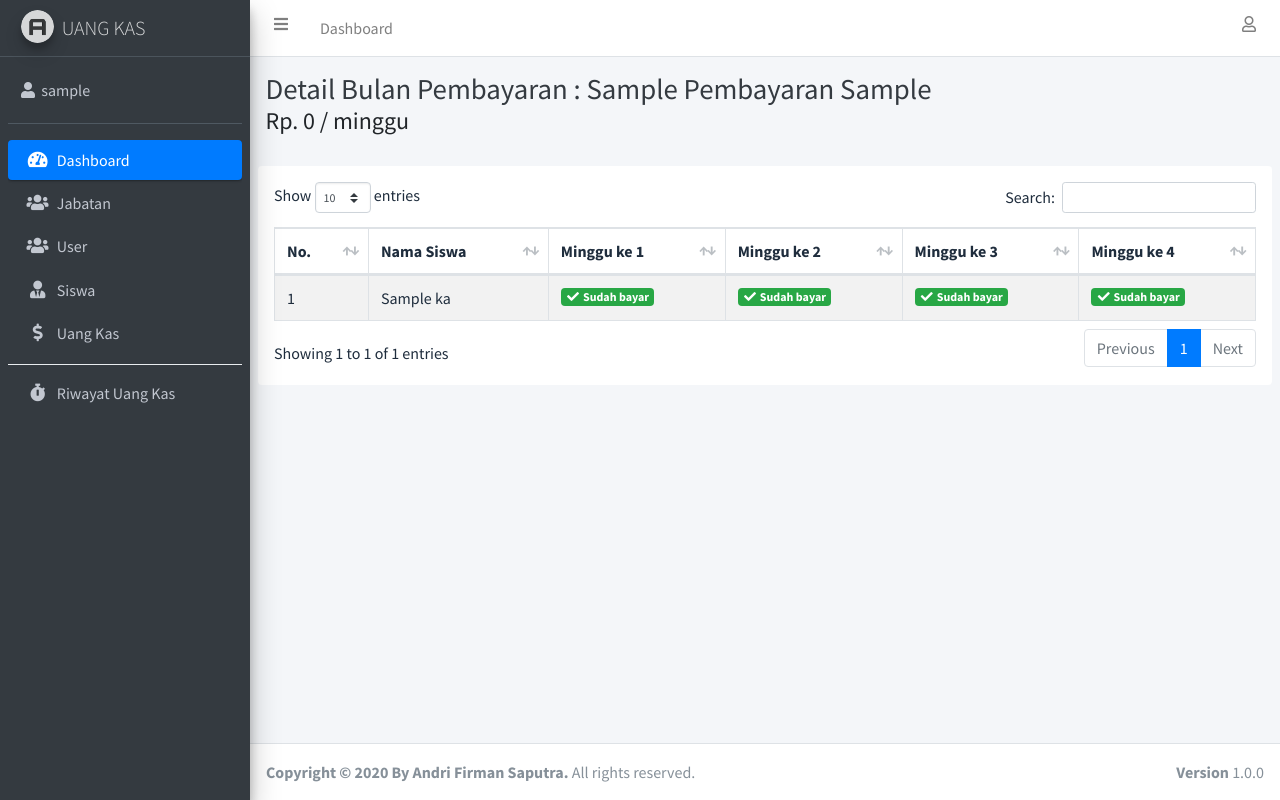
After one commit to hako-975/aplikasi-uang-kas-dengan-php-native, a PHP site: page /detail_bulan_pembayaran.php?id_bulan_pembayaran=1 in a window 1280 px wide. The commit adds this page. Run offline with PHP 8.4, Linux system fonts and the light colour scheme; the visitor is signed in with stand-in values (Sample User, id 1); tables that the repository leaves empty or names only in its code hold one stand-in row (values such as "Sample post").

Commit message:
modified:   connection.php 	new file:   detail_bulan_pembayaran.php 	new file:   hapus_bulan_pembayaran.php 	modified:   include/sidebar.php 	new file:   riwayat.php 	modified:   siswa.php 	new file:   uang_kas.php

```diff
--- a/connection.php
+++ b/connection.php
@@ -2,6 +2,8 @@
 	include 'include/js.php';
 
 	session_start();
+
+	date_default_timezone_set("Asia/Jakarta");
 
 	$host		= "localhost";
 	$username	= "root";
@@ -180,3 +182,84 @@ function editSiswa($data) {
 	$query = mysqli_query($conn, "UPDATE siswa SET nama_siswa = '$nama_siswa', jenis_kelamin = '$jenis_kelamin', no_telepon = '$no_telepon', email = '$email' WHERE id_siswa = '$id_siswa'");
   	return mysqli_affected_rows($conn);
 }
+
+function addBulanPembayaran($data) {
+	global $conn;
+	$nama_bulan = htmlspecialchars($data['nama_bulan']);
+	$tahun = htmlspecialchars($data['tahun']);
+	$pembayaran_perminggu = htmlspecialchars($data['pembayaran_perminggu']);
+	// check the month has been used or NOT
+	$check_bulan = mysqli_query($conn, "SELECT * FROM bulan_pembayaran WHERE nama_bulan = '$nama_bulan' AND tahun = '$tahun'");
+	if (mysqli_fetch_assoc($check_bulan)) {
+		setAlert("Failed to added " . ucwords($nama_bulan) . "!", "Because the " . ucwords($nama_bulan) . " has been used!", "error");
+     	return header("Location: uang_kas.php");
+	} else {
+		$query = mysqli_query($conn, "INSERT INTO bulan_pembayaran VALUES ('', '$nama_bulan', '$tahun', '$pembayaran_perminggu')");
+		$id_bulan_pembayaran = mysqli_insert_id($conn);
+
+		$dataSiswa = mysqli_query($conn, "SELECT * FROM siswa");
+		$siswa = "INSERT INTO uang_kas (id_siswa, id_bulan_pembayaran, minggu_ke_1, minggu_ke_2, minggu_ke_3, minggu_ke_4) VALUES ";
+		foreach ($dataSiswa as $ds) {
+		 	$siswa .= "('{$ds['id_siswa']}','{$id_bulan_pembayaran}','','','','')";
+            $siswa .= ",";
+		}
+		$siswa = rtrim($siswa,",");
+		$query_siswa = mysqli_query($conn, $siswa);
+	  	return mysqli_affected_rows($conn);
+	}
+}
+
+function editBulanPembayaran($data) {
+	global $conn;
+	$id_bulan_pembayaran = htmlspecialchars($data['id_bulan_pembayaran']);
+	$nama_bulan = htmlspecialchars($data['nama_bulan']);
+	$tahun = htmlspecialchars($data['tahun']);
+	$pembayaran_perminggu = htmlspecialchars($data['pembayaran_perminggu']);
+	$query = mysqli_query($conn, "UPDATE bulan_pembayaran SET nama_bulan = '$nama_bulan', tahun = '$tahun', pembayaran_perminggu = '$pembayaran_perminggu' WHERE id_bulan_pembayaran = '$id_bulan_pembayaran'");
+  	return mysqli_affected_rows($conn);
+}
+
+function riwayat($id_user, $id_uang_kas, $aksi) {
+	global $conn;
+	$tanggal = time();
+	return mysqli_query($conn, "INSERT INTO riwayat VALUES ('', '$id_user', '$id_uang_kas', '$aksi', '$tanggal')");
+}
+
+function editPembayaranUangKas($data) {
+	global $conn;
+	$id_uang_kas = htmlspecialchars($data['id_uang_kas']);
+	$id_user = $_SESSION['id_user'];
+	if (isset($_POST['minggu_ke_1'])) {
+		$uang_sebelum = htmlspecialchars($data['uang_sebelum']);
+		$minggu_ke_1 = htmlspecialchars($_POST['minggu_ke_1']);
+		$query = mysqli_query($conn, "UPDATE uang_kas SET minggu_ke_1 = '$minggu_ke_1' WHERE id_uang_kas = '$id_uang_kas'");
+  		riwayat($id_user, $id_uang_kas, "telah mengubah pembayaran minggu ke-1 dari Rp. " . number_format($uang_sebelum) . " menjadi Rp. " . number_format($minggu_ke_1));
+  		return mysqli_affected_rows($conn);
+	} elseif (isset($_POST['minggu_ke_2'])) {
+		$uang_sebelum = htmlspecialchars($data['uang_sebelum']);
+		$minggu_ke_2 = htmlspecialchars($_POST['minggu_ke_2']);
+		$query = mysqli_query($conn, "UPDATE uang_kas SET minggu_ke_2 = '$minggu_ke_2' WHERE id_uang_kas = '$id_uang_kas'");
+  		riwayat($id_user, $id_uang_kas, "telah mengubah pembayaran minggu ke-2 dari Rp. " . number_format($uang_sebelum) . " menjadi Rp. " . number_format($minggu_ke_2));
+  		return mysqli_affected_rows($conn);
+	} elseif (isset($_POST['minggu_ke_3'])) {
+		$uang_sebelum = htmlspecialchars($data['uang_sebelum']);
+		$minggu_ke_3 = htmlspecialchars($_POST['minggu_ke_3']);
+		$query = mysqli_query($conn, "UPDATE uang_kas SET minggu_ke_3 = '$minggu_ke_3' WHERE id_uang_kas = '$id_uang_kas'");
+  		riwayat($id_user, $id_uang_kas, "telah mengubah pembayaran minggu ke-3 dari Rp. " . number_format($uang_sebelum) . " menjadi Rp. " . number_format($minggu_ke_3));
+  		return mysqli_affected_rows($conn);
+	} elseif (isset($_POST['minggu_ke_4'])) {
+		$uang_sebelum = htmlspecialchars($data['uang_sebelum']);
+		$minggu_ke_4 = htmlspecialchars($_POST['minggu_ke_4']);
+		$query = mysqli_query($conn, "UPDATE uang_kas SET minggu_ke_4 = '$minggu_ke_4' WHERE id_uang_kas = '$id_uang_kas'");
+  		riwayat($id_user, $id_uang_kas, "telah mengubah pembayaran minggu ke-4 dari Rp. " . number_format($uang_sebelum) . " menjadi Rp. " . number_format($minggu_ke_4));
+  		return mysqli_affected_rows($conn);
+	}
+}
+
+function deleteBulanPembayaran($id) {
+	global $conn;
+	if (checkJabatan() == true) {
+		$query = mysqli_query($conn, "DELETE FROM bulan_pembayaran WHERE id_bulan_pembayaran = '$id'");
+	  	return mysqli_affected_rows($conn);
+	}
+}
--- /dev/null
+++ b/detail_bulan_pembayaran.php
@@ -0,0 +1,225 @@
+<?php
+  require 'connection.php';
+  checkLogin();
+  $id_bulan_pembayaran = $_GET['id_bulan_pembayaran'];
+  $detail_bulan_pembayaran = mysqli_fetch_assoc(mysqli_query($conn, "SELECT * FROM bulan_pembayaran WHERE id_bulan_pembayaran = '$id_bulan_pembayaran'"));
+  $siswa = mysqli_query($conn, "SELECT * FROM siswa ORDER BY nama_siswa ASC");
+  $uang_kas = mysqli_query($conn, "SELECT * FROM uang_kas INNER JOIN siswa ON uang_kas.id_siswa = siswa.id_siswa INNER JOIN bulan_pembayaran ON uang_kas.id_bulan_pembayaran = bulan_pembayaran.id_bulan_pembayaran WHERE uang_kas.id_bulan_pembayaran = '$id_bulan_pembayaran' ORDER BY nama_siswa ASC");
+
+  if (isset($_POST['btnEditPembayaranUangKas'])) {
+    if (editPembayaranUangKas($_POST) > 0) {
+      setAlert("Pembayaran has been changed", "Successfully changed", "success");
+      header("Location: detail_bulan_pembayaran.php?id_bulan_pembayaran=$id_bulan_pembayaran");
+    }
+  }
+?>
+
+<!DOCTYPE html>
+<html>
+<head>
+  <?php include 'include/css.php'; ?>
+  <title>Detail Bulan Pembayaran : <?= ucwords($detail_bulan_pembayaran['nama_bulan']); ?> <?= $detail_bulan_pembayaran['tahun']; ?></title>
+</head>
+<body class="hold-transition sidebar-mini layout-fixed">
+<div class="wrapper">
+
+  <?php include 'include/navbar.php'; ?>
+
+  <?php include 'include/sidebar.php'; ?>
+
+  <!-- Content Wrapper. Contains page content -->
+  <div class="content-wrapper">
+    <!-- Content Header (Page header) -->
+    <div class="content-header">
+      <div class="container-fluid">
+        <div class="row mb-2">
+          <div class="col-sm">
+            <h1 class="m-0 text-dark">Detail Bulan Pembayaran : <?= ucwords($detail_bulan_pembayaran['nama_bulan']); ?> <?= $detail_bulan_pembayaran['tahun']; ?></h1>
+            <h4>Rp. <?= number_format($detail_bulan_pembayaran['pembayaran_perminggu']); ?> / minggu</h4>
+          </div><!-- /.col -->
+        </div><!-- /.row -->
+      </div><!-- /.container-fluid -->
+    </div>
+    <!-- /.content-header -->
+
+    <!-- Main content -->
+    <section class="content">
+      <div class="container-fluid bg-white p-3 rounded">
+        <div class="table-responsive">
+          <table class="table table-hover table-striped table-bordered" id="table_id">
+            <thead>
+              <tr>
+                <th>No.</th>
+                <th>Nama Siswa</th>
+                <th>Minggu ke 1</th>
+                <th>Minggu ke 2</th>
+                <th>Minggu ke 3</th>
+                <th>Minggu ke 4</th>
+              </tr>
+            </thead>
+            <tbody>
+              <?php $i = 1; ?>
+              <?php foreach ($uang_kas as $duk): ?>
+                <tr>
+                  <td><?= $i++; ?></td>
+                  <td><?= $duk['nama_siswa']; ?></td>
+                  <?php if ($duk['minggu_ke_1'] == $duk['pembayaran_perminggu']): ?>
+                    <td><span class="badge badge-success"><i class="fas fa-fw fa-check"></i> Sudah bayar</span></td>
+                  <?php else: ?>
+                    <td><a href="" data-toggle="modal" data-target="#editMingguKe1<?= $duk['id_uang_kas']; ?>" class="badge badge-danger"><?= $duk['minggu_ke_1']; ?></a></td>
+                    <div class="modal fade" id="editMingguKe1<?= $duk['id_uang_kas']; ?>" tabindex="-1" role="dialog" aria-labelledby="editMingguKe1Label<?= $duk['id_uang_kas']; ?>" aria-hidden="true">
+                      <div class="modal-dialog" role="document">
+                        <form method="post">
+                          <input type="hidden" name="id_uang_kas" value="<?= $duk['id_uang_kas']; ?>">
+                          <div class="modal-content">
+                            <div class="modal-header">
+                              <h5 class="modal-title" id="editMingguKe1Label<?= $dbp['id_bulan_pembayaran']; ?>">Ubah Minggu Ke-1 : <?= $duk['nama_siswa']; ?></h5>
+                              <button type="button" class="close" data-dismiss="modal" aria-label="Close">
+                                <span aria-hidden="true">&times;</span>
+                              </button>
+                            </div>
+                            <div class="modal-body">
+                              <div class="form-group">
+                                <label for="minggu_ke_1">Minggu Ke-1</label>
+                                <input type="hidden" name="uang_sebelum" value="<?= $duk['minggu_ke_1']; ?>">
+                                <input max="<?= $duk['pembayaran_perminggu']; ?>" type="number" name="minggu_ke_1" class="form-control" value="<?= $duk['minggu_ke_1']; ?>">
+                              </div>
+                            </div>
+                            <div class="modal-footer">
+                              <button type="button" class="btn btn-danger" data-dismiss="modal"><i class="fas fa-fw fa-times"></i> Close</button>
+                              <button type="submit" name="btnEditPembayaranUangKas" class="btn btn-primary"><i class="fas fa-fw fa-save"></i> Save</button>
+                            </div>
+                          </div>
+                        </form>
+                      </div>
+                    </div>
+                  <?php endif ?>
+                  <?php if ($duk['minggu_ke_1'] !== $duk['pembayaran_perminggu']): ?>
+                    <td><---</td>
+                    <td><---</td>
+                    <td><---</td>
+                  <?php else: ?>
+                    <?php if ($duk['minggu_ke_2'] == $duk['pembayaran_perminggu']): ?>
+                      <td><span class="badge badge-success"><i class="fas fa-fw fa-check"></i> Sudah bayar</span></td>
+                    <?php else: ?>
+                      <td><a href="" data-toggle="modal" data-target="#editMingguKe2<?= $duk['id_uang_kas']; ?>" class="badge badge-danger"><?= $duk['minggu_ke_2']; ?></a></td>
+                      <div class="modal fade" id="editMingguKe2<?= $duk['id_uang_kas']; ?>" tabindex="-1" role="dialog" aria-labelledby="editMingguKe2Label<?= $duk['id_uang_kas']; ?>" aria-hidden="true">
+                        <div class="modal-dialog" role="document">
+                          <form method="post">
+                            <input type="hidden" name="id_uang_kas" value="<?= $duk['id_uang_kas']; ?>">
+                            <div class="modal-content">
+                              <div class="modal-header">
+                                <h5 class="modal-title" id="editMingguKe2Label<?= $dbp['id_bulan_pembayaran']; ?>">Ubah Minggu Ke-2 : <?= $duk['nama_siswa']; ?></h5>
+                                <button type="button" class="close" data-dismiss="modal" aria-label="Close">
+                                  <span aria-hidden="true">&times;</span>
+                                </button>
+                              </div>
+                              <div class="modal-body">
+                                <div class="form-group">
+                                  <label for="minggu_ke_2">Minggu Ke-2</label>
+                                  <input type="hidden" name="uang_sebelum" value="<?= $duk['minggu_ke_2']; ?>">
+                                  <input max="<?= $duk['pembayaran_perminggu']; ?>" type="number" name="minggu_ke_2" class="form-control" value="<?= $duk['minggu_ke_2']; ?>">
+                                </div>
+                              </div>
+                              <div class="modal-footer">
+                                <button type="button" class="btn btn-danger" data-dismiss="modal"><i class="fas fa-fw fa-times"></i> Close</button>
+                                <button type="submit" name="btnEditPembayaranUangKas" class="btn btn-primary"><i class="fas fa-fw fa-save"></i> Save</button>
+                              </div>
+                            </div>
+                          </form>
+                        </div>
+                      </div>
+                    <?php endif ?>
+                    <?php if ($duk['minggu_ke_2'] !== $duk['pembayaran_perminggu']): ?>
+                      <td><---</td>
+                      <td><---</td>
+                    <?php else: ?>
+                      <?php if ($duk['minggu_ke_3'] == $duk['pembayaran_perminggu']): ?>
+                        <td><span class="badge badge-success"><i class="fas fa-fw fa-check"></i> Sudah bayar</span></td>
+                      <?php else: ?>
+                        <td><a href="" data-toggle="modal" data-target="#editMingguKe3<?= $duk['id_uang_kas']; ?>" class="badge badge-danger"><?= $duk['minggu_ke_3']; ?></a></td>
+                        <div class="modal fade" id="editMingguKe3<?= $duk['id_uang_kas']; ?>" tabindex="-1" role="dialog" aria-labelledby="editMingguKe3Label<?= $duk['id_uang_kas']; ?>" aria-hidden="true">
+                          <div class="modal-dialog" role="document">
+                            <form method="post">
+                              <input type="hidden" name="id_uang_kas" value="<?= $duk['id_uang_kas']; ?>">
+                              <div class="modal-content">
+                                <div class="modal-header">
+                                  <h5 class="modal-title" id="editMingguKe3Label<?= $dbp['id_bulan_pembayaran']; ?>">Ubah Minggu Ke-3 : <?= $duk['nama_siswa']; ?></h5>
+                                  <button type="button" class="close" data-dismiss="modal" aria-label="Close">
+                                    <span aria-hidden="true">&times;</span>
+                                  </button>
+                                </div>
+                                <div class="modal-body">
+                                  <div class="form-group">
+                                    <label for="minggu_ke_3">Minggu Ke-3</label>
+                                    <input type="hidden" name="uang_sebelum" value="<?= $duk['minggu_ke_3']; ?>">
+                                    <input max="<?= $duk['pembayaran_perminggu']; ?>" type="number" name="minggu_ke_3" class="form-control" value="<?= $duk['minggu_ke_3']; ?>">
+                                  </div>
+                                </div>
+                                <div class="modal-footer">
+                                  <button type="button" class="btn btn-danger" data-dismiss="modal"><i class="fas fa-fw fa-times"></i> Close</button>
+                                  <button type="submit" name="btnEditPembayaranUangKas" class="btn btn-primary"><i class="fas fa-fw fa-save"></i> Save</button>
+                                </div>
+                              </div>
+                            </form>
+                          </div>
+                        </div>
+                      <?php endif ?>
+                      <?php if ($duk['minggu_ke_3'] !== $duk['pembayaran_perminggu']): ?>
+                        <td><---</td>
+                      <?php else: ?>
+                        <?php if ($duk['minggu_ke_4'] == $duk['pembayaran_perminggu']): ?>
+                          <td><span class="badge badge-success"><i class="fas fa-fw fa-check"></i> Sudah bayar</span></td>
+                        <?php else: ?>
+                          <td><a href="" data-toggle="modal" data-target="#editMingguKe4<?= $duk['id_uang_kas']; ?>" class="badge badge-danger"><?= $duk['minggu_ke_4']; ?></a></td>
+                          <div class="modal fade" id="editMingguKe4<?= $duk['id_uang_kas']; ?>" tabindex="-1" role="dialog" aria-labelledby="editMingguKe4Label<?= $duk['id_uang_kas']; ?>" aria-hidden="true">
+                            <div class="modal-dialog" role="document">
+                              <form method="post">
+                                <input type="hidden" name="id_uang_kas" value="<?= $duk['id_uang_kas']; ?>">
+                                <div class="modal-content">
+                                  <div class="modal-header">
+                                    <h5 class="modal-title" id="editMingguKe4Label<?= $dbp['id_bulan_pembayaran']; ?>">Ubah Minggu Ke-4 : <?= $duk['nama_siswa']; ?></h5>
+                                    <button type="button" class="close" data-dismiss="modal" aria-label="Close">
+                                      <span aria-hidden="true">&times;</span>
+                                    </button>
+                                  </div>
+                                  <div class="modal-body">
+                                    <div class="form-group">
+                                      <label for="minggu_ke_4">Minggu Ke-4</label>
+                                      <input type="hidden" name="uang_sebelum" value="<?= $duk['minggu_ke_4']; ?>">
+                                      <input max="<?= $duk['pembayaran_perminggu']; ?>" type="number" name="minggu_ke_4" class="form-control" value="<?= $duk['minggu_ke_4']; ?>">
+                                    </div>
+                                  </div>
+                                  <div class="modal-footer">
+                                    <button type="button" class="btn btn-danger" data-dismiss="modal"><i class="fas fa-fw fa-times"></i> Close</button>
+                                    <button type="submit" name="btnEditPembayaranUangKas" class="btn btn-primary"><i class="fas fa-fw fa-save"></i> Save</button>
+                                  </div>
+                                </div>
+                              </form>
+                            </div>
+                          </div>
+                        <?php endif ?>
+                      <?php endif ?>
+                    <?php endif ?>
+                  <?php endif ?>
+                </tr>
+              <?php endforeach ?>
+            </tbody>
+          </table>
+        </div>
+      </div>
+    </section>
+    <!-- /.content -->
+  </div>
+  <!-- /.content-wrapper -->
+  <footer class="main-footer">
+    <strong>Copyright &copy; 2020 By Andri Firman Saputra.</strong>
+    All rights reserved.
+    <div class="float-right d-none d-sm-inline-block">
+      <b>Version</b> 1.0.0
+    </div>
+  </footer>
+
+</div>
+</body>
+</html>
--- a/include/sidebar.php
+++ b/include/sidebar.php
@@ -49,15 +49,6 @@
             </a>
           </li>
         <?php endif ?>
-        <li class="nav-item has-treeview">
-          <a href="#" class="nav-link">
-            <i class="nav-icon fas fa-copy"></i>
-            <p>
-              Master Data
-              <i class="fas fa-angle-left right"></i>
-            </p>
-          </a>
-          <ul class="nav nav-treeview">
         <li class="nav-item">
           <a href="siswa.php" class="nav-link">
             <i class="fas fa-user-tie nav-icon"></i>
@@ -65,12 +56,17 @@
           </a>
         </li>
         <li class="nav-item">
-              <a href="pages/layout/top-nav-sidebar.html" class="nav-link">
-                <i class="far fa-circle nav-icon"></i>
-                <p>Top Navigation </p>
+          <a href="uang_kas.php" class="nav-link">
+            <i class="fas fa-dollar-sign nav-icon"></i>
+            <p>Uang Kas</p>
           </a>
         </li>
-          </ul>
+        <div class="dropdown-divider"></div>
+        <li class="nav-item">
+          <a href="riwayat.php" class="nav-link">
+            <i class="fas fa-stopwatch nav-icon"></i>
+            <p>Riwayat Uang Kas</p>
+          </a>
         </li>
       </ul>
     </nav>
--- a/siswa.php
+++ b/siswa.php
@@ -1,7 +1,7 @@
 <?php
   require 'connection.php';
   checkLogin();
-  $siswa = mysqli_query($conn, "SELECT * FROM siswa");
+  $siswa = mysqli_query($conn, "SELECT * FROM siswa ORDER BY nama_siswa ASC");
   if (isset($_POST['btnEditSiswa'])) {
     if (editSiswa($_POST) > 0) {
       setAlert("Siswa has been changed", "Successfully changed", "success");
```
Also changed, not shown: hapus_bulan_pembayaran.php (added, +11 -0 lines), riwayat.php (added, +79 -0 lines), uang_kas.php (added, +183 -0 lines). Lines whose indentation alone changed are shown as unchanged.
